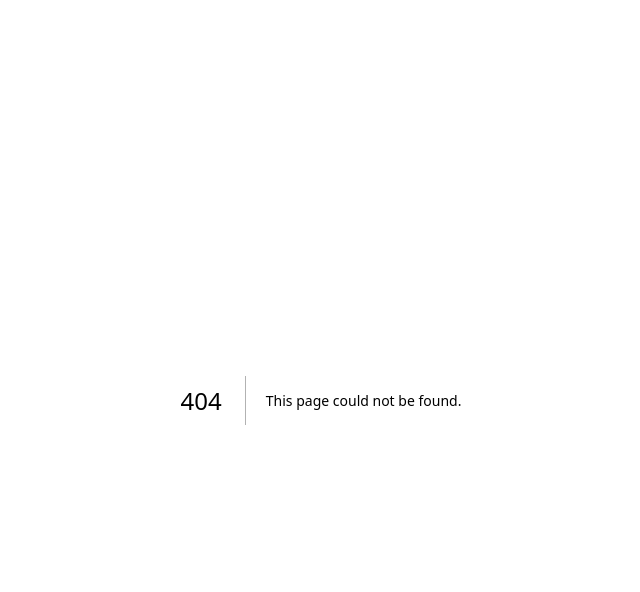
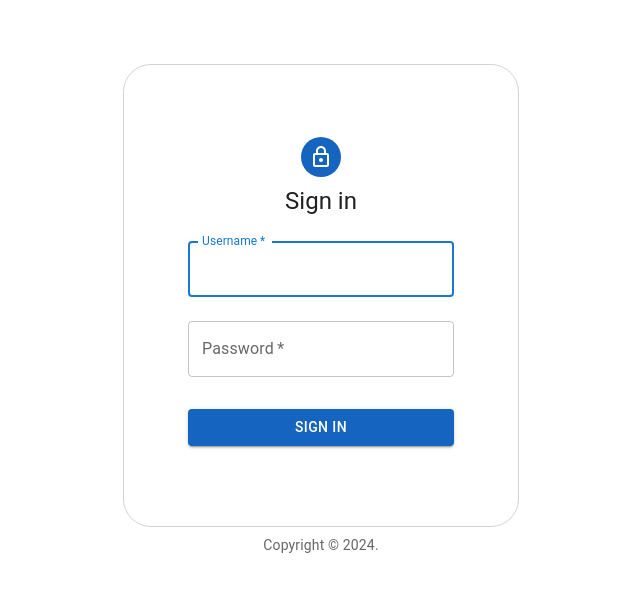
Before and after one commit to mailmebhav/member-mgmt-app, a Next.js app: page /login in a window 1280 px wide. Before the commit this address had no page. Shown: the top 592 px of the page, without its empty margins (319-959 px from the left). Built offline with nearby package versions, Linux system fonts and the light colour scheme.

Commit message:
Login page layout

```diff
--- /dev/null
+++ b/src/components/Copyright.tsx
@@ -0,0 +1,13 @@
+import Typography from '@mui/material/Typography';
+
+const Copyright = () => {
+    return (
+      <Typography variant="body2" color="text.secondary" align="center" pt={1}>
+        {'Copyright © '}
+        {new Date().getFullYear()}
+        {'.'}
+      </Typography>
+    );
+  }
+
+export default Copyright;
--- /dev/null
+++ b/src/components/mytheme.ts
@@ -0,0 +1,27 @@
+import { Roboto } from "next/font/google";
+import { createTheme } from "@mui/material";
+import { red } from "@mui/material/colors"
+
+const roboto = Roboto ({
+    weight: ['300', '400', '500', '700'],
+    subsets: ['latin'],
+    display: 'swap',
+})
+
+const mytheme = createTheme({
+    palette: {
+        primary: {
+            main: '#001428',
+        },
+        secondary: {
+            main: '#3c78a0',
+        },
+        error: {
+            main: red.A400,
+        }
+    },
+    typography: {
+        fontFamily: roboto.style.fontFamily,
+    }
+});
+export default mytheme
--- /dev/null
+++ b/src/pages/login/index.tsx
@@ -0,0 +1,79 @@
+'use client'
+import { Avatar, Typography, Box, Button, Container, CssBaseline, TextField, ThemeProvider } from '@mui/material'
+import React from 'react'
+import LockOutlinedIcon from '@mui/icons-material/LockOutlined';
+import Copyright from '../../components/Copyright'
+import { useTheme } from '@mui/material';
+const index = () => {
+  const mytheme = useTheme()
+  return (
+    <Container component={'main'} maxWidth="xs">
+        <CssBaseline />
+        <Box
+          sx={{
+            marginTop: 8,
+            display: 'flex',
+            flexDirection: 'column',
+            alignItems: 'center',
+            border: '0.5px solid lightgray',
+            borderRadius: 7,
+            padding: 8,
+          }}
+        >
+          {/* <Box
+          component="img"
+          sx={{
+            height: 150,
+            width: 150,
+          }}
+          alt="samaj logo"
+          src="logo-samaj.jpg"
+          /> */}
+           <Avatar sx={{ m: 1, bgcolor: `${mytheme.palette.primary.dark}` }}>
+            <LockOutlinedIcon />
+          </Avatar>
+        <Typography component="h1" variant="h5">
+            Sign in
+          </Typography>
+          <Box component="form" noValidate sx={{ mt: 1 }}>
+          <TextField
+              margin="normal"
+              required
+              fullWidth
+              id="username"
+              label="Username"
+              name="username"
+              autoFocus
+            />
+            <TextField
+              margin="normal"
+              required
+              fullWidth
+              name="password"
+              label="Password"
+              type="password"
+              id="password"
+            />
+            <Button
+              type="submit"
+              fullWidth
+              variant="contained"
+              sx={{
+                mt: 3,
+                mb: 2,
+                background: `${mytheme.palette.primary.dark}`,
+              "&:hover": {
+                background: `${mytheme.palette.primary.main}`
+              }
+            }}
+            >
+              Sign In
+            </Button>
+          </Box>
+        </Box>
+      <Copyright />
+    </Container>
+  )
+}
+
+export default index
--- /dev/null
+++ b/src/utils/colors.tsx
@@ -0,0 +1 @@
+export const BACKGROUND_COLOR = '#001428'
```
Also changed, not shown: src/app/layout.tsx (+12 -2 lines), src/components/Header.tsx (added, +9 -0 lines), src/pages/index.ts (deleted, +0 -7 lines), src/pages/index.tsx (added, +15 -0 lines), public/logo-samaj.jpg (added), src/images/logo-samaj.png (added).
